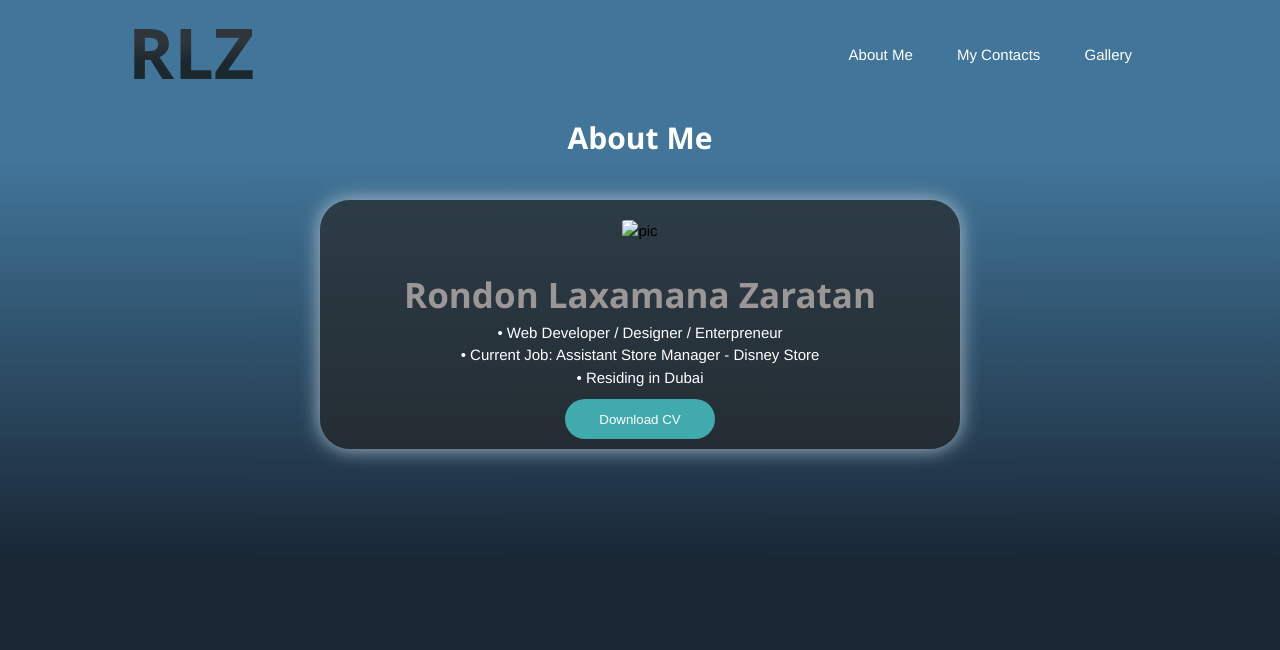
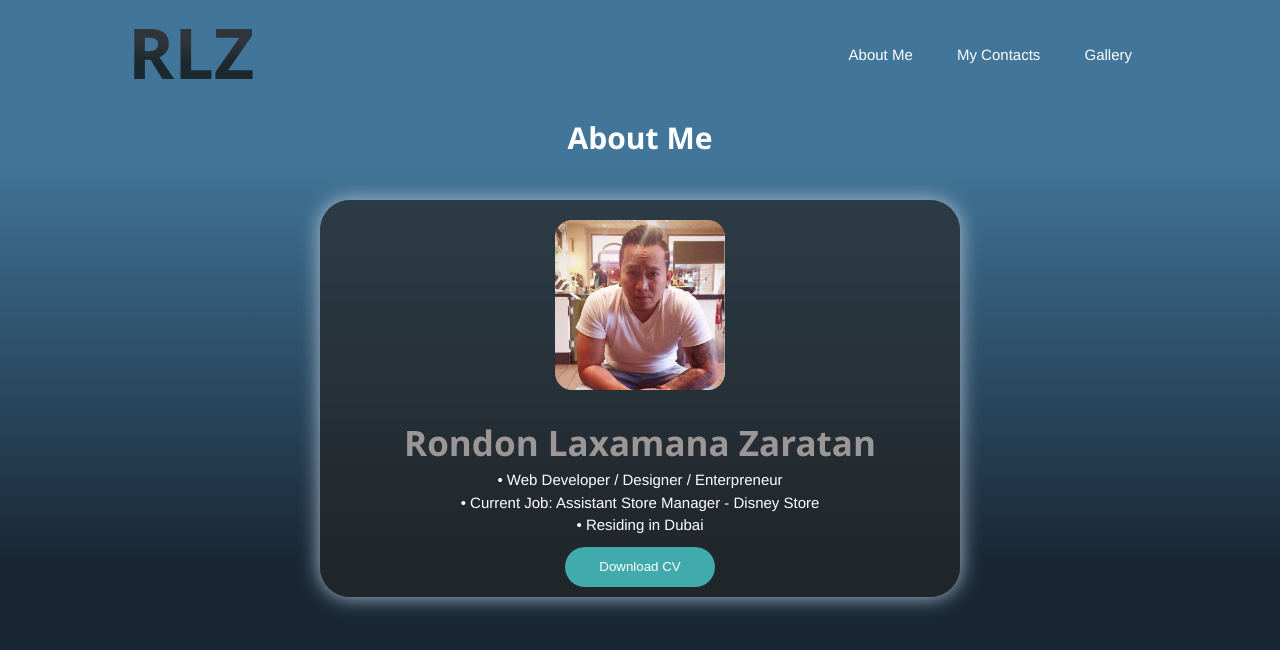
Before and after one commit to rdonzink11/myportfolio, a website: page index.html in a window 1280 px wide. Drawn offline with Linux system fonts and the light colour scheme; the site is published under a folder, as on GitHub Pages, so addresses that start at the root find nothing.

Commit message:
Update index.html

```diff
--- a/index.html
+++ b/index.html
@@ -33,7 +33,7 @@
             <h3 class="h3__main">About Me</h3>
             <div class="Overlay">
 
-                <img src="/Bonz.jpeg" alt="pic" class="profilePic">
+                <img src="./Bonz.jpeg" alt="pic" class="profilePic">
                 <h1 class="name"><strong>Rondon Laxamana Zaratan</strong></h1>
                 <p>• Web Developer / Designer / Enterpreneur</p>
                 <p>• Current Job: Assistant Store Manager - Disney Store</p>
```
